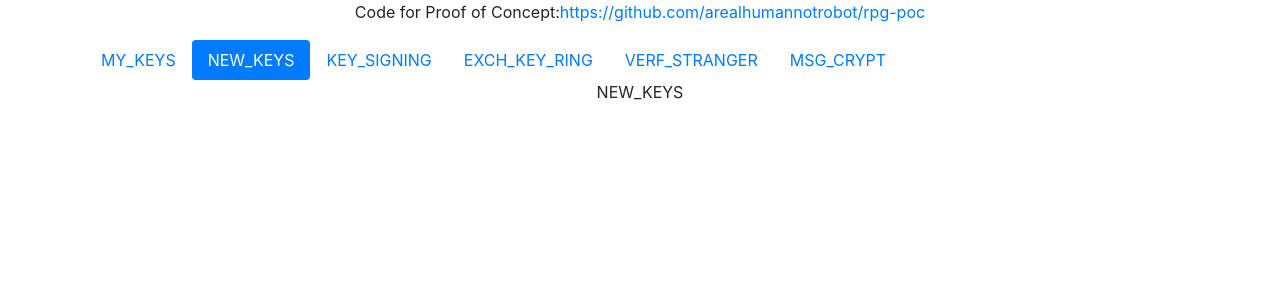
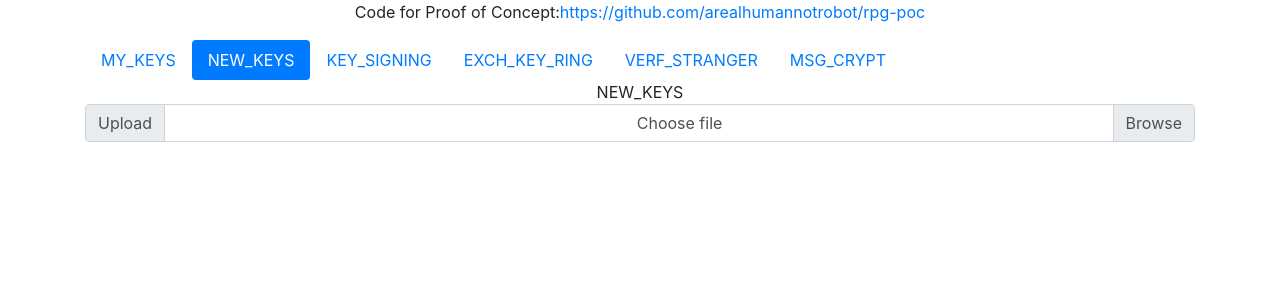
Before and after one commit to arealhumannotrobot/rpg-poc, a React (Create React App) app: page / in a window 1280 px wide. Both pictures are taken after a click on the button "NEW_KEYS". Shown: the top 300 px of the page. Built offline with nearby package versions, Linux system fonts and the light colour scheme.

Commit message:
crude example of file input and read

```diff
--- a/src/App.tsx
+++ b/src/App.tsx
@@ -20,7 +20,41 @@ const App: React.FC<AppProps> = (props) => {
     reduxState:INIT_STATE_TYPE,
   }
   const RpgTabContent:React.FC<RpgTabContentProps> = (props) => {
-    let Tab:typeof TabMyKeys = (childprops)=>(<div>{props.reduxState.tab}</div>);
+    let Tab:typeof TabMyKeys = (childprops)=>(
+      <div>
+        {props.reduxState.tab}
+        <div className="input-group">
+          <div className="input-group-prepend">
+            <span className="input-group-text" id="inputGroupFileAddon01">
+              Upload
+            </span>
+          </div>
+          <div className="custom-file">
+            <input
+              type="file"
+              className="custom-file-input"
+              id="inputGroupFile01"
+              aria-describedby="inputGroupFileAddon01"
+              accept="text/plain"
+              onChange={(e)=>{
+                console.log(e.target.files);
+                let reader = new FileReader();
+                reader.addEventListener('load', (e)=>{
+                  if (e.target)
+                    console.log(e.target.result);
+                })
+                if (e.target.files && e.target.files.length){
+                  reader.readAsText(e.target.files[0]);
+                }
+              }}
+            />
+            <label className="custom-file-label" htmlFor="inputGroupFile01">
+              Choose file
+            </label>
+          </div>
+        </div>
+      </div>
+    );
     if (props.reduxState.tab === "MY_KEYS"){
       Tab = TabMyKeys;
     }
```
